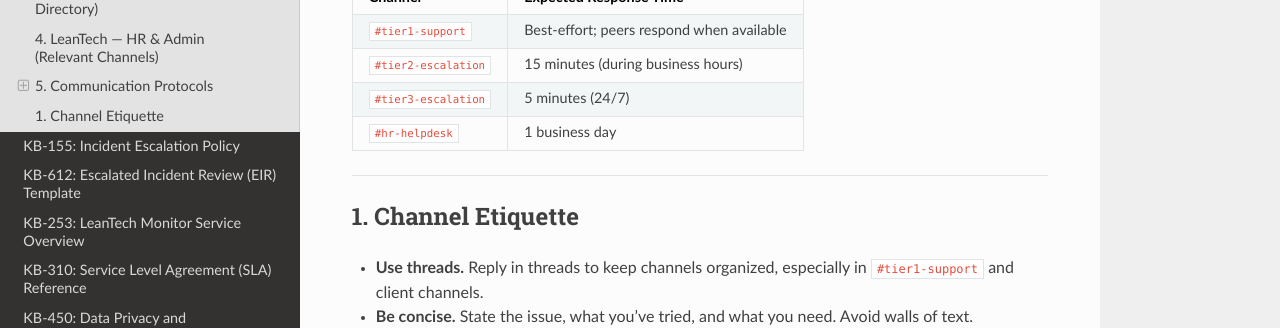
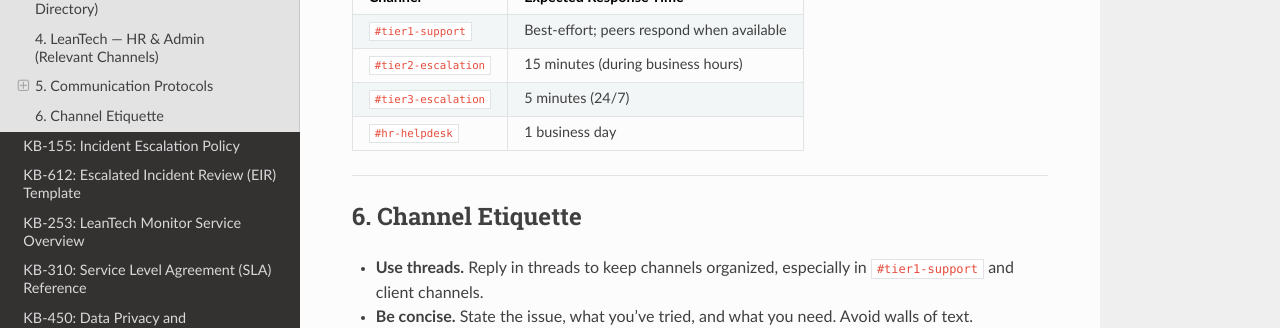
Before and after one commit to UE-Cal-CPE/wg2026-finals-ltcms, a Sphinx documentation site: the page built from docs/source/kb-102.rst, in a window 1280 px wide and 900 px high, scrolled down 3748 px. Shown: the part 318-646 px from the top of the window. Built offline with Sphinx 7.4.7 and the Read the Docs theme 3.1.0, drawn with Linux system fonts in a browser that asks for light colours.

Commit message:
Fix numbering

```diff
--- a/docs/source/kb-102.rst
+++ b/docs/source/kb-102.rst
@@ -263,7 +263,7 @@ Channel                    Expected Response Time
 
 --------------
 
-1. Channel Etiquette
+6. Channel Etiquette
 --------------------
 
 -  **Use threads.** Reply in threads to keep channels organized,
```
